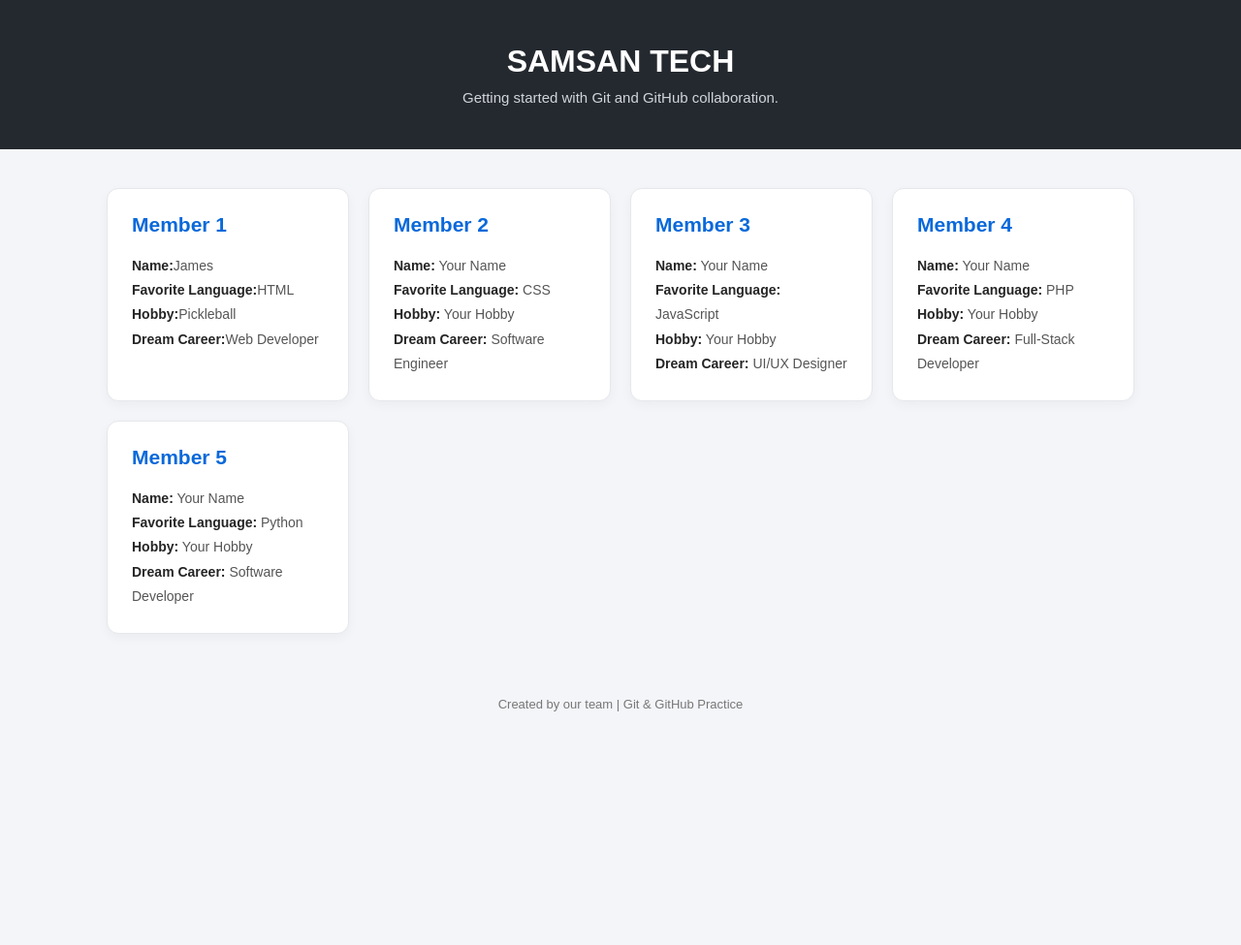
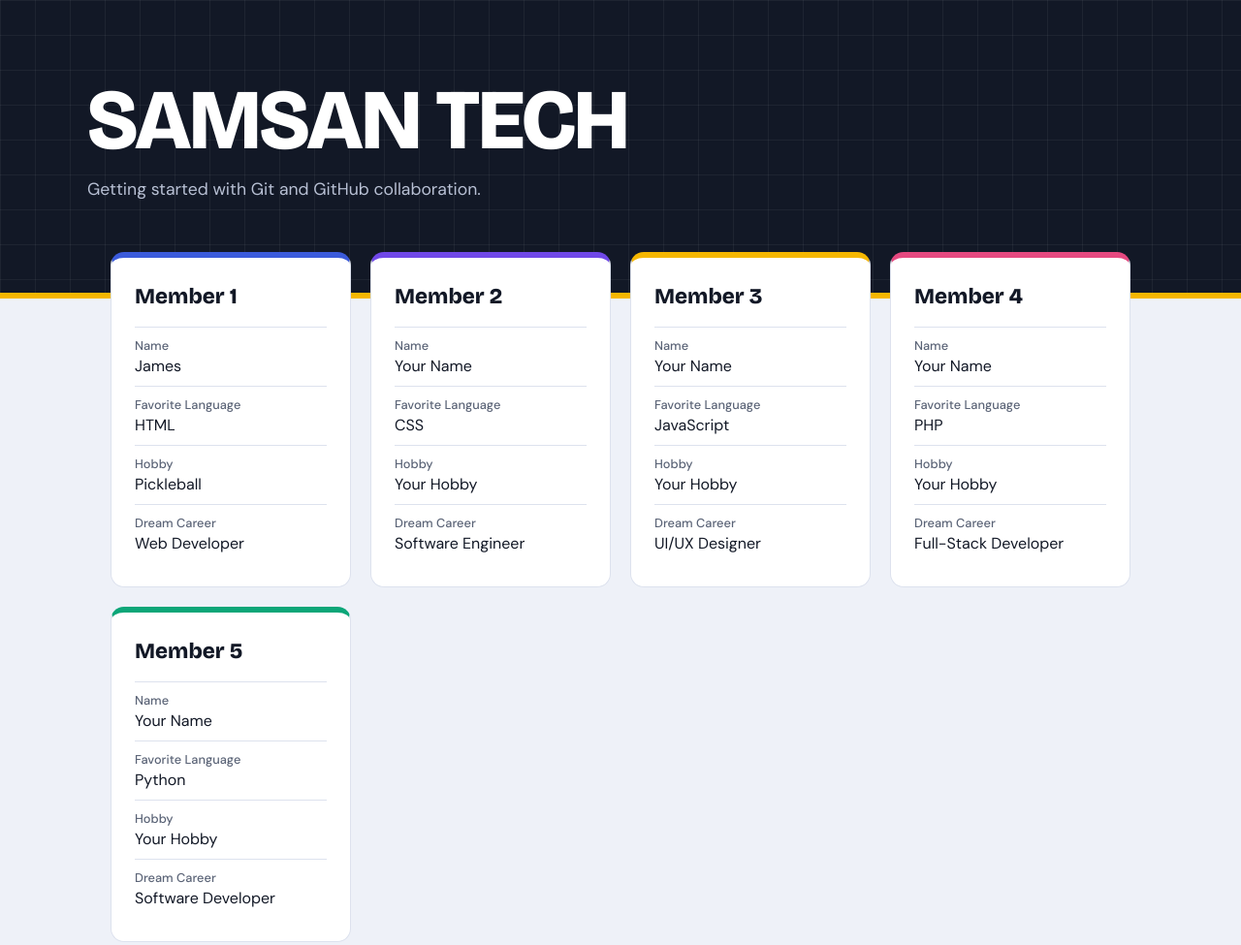
Before and after one commit to JloCbrd/git-practice, a plain HTML site: page index.html in a window 1280 px wide. Shown: the top 975 px of the page at 97% size. Before the commit the page ends 800 px from the top, so only its background shows below. Drawn offline with nearby package versions, Linux system fonts and the light colour scheme.

Commit message:
Improving Website

```diff
--- a/index.html
+++ b/index.html
@@ -1,17 +1,21 @@
-
 <!DOCTYPE html>
 <html lang="en">
 <head>
     <meta charset="UTF-8">
     <meta name="viewport" content="width=device-width, initial-scale=1.0">
     <title>Our Team | Git Practice</title>
+    <link rel="preconnect" href="https://fonts.googleapis.com">
+    <link rel="preconnect" href="https://fonts.gstatic.com" crossorigin>
+    <link href="https://fonts.googleapis.com/css2?family=Bricolage+Grotesque:wght@600;800&family=DM+Sans:wght@400;500;700&display=swap" rel="stylesheet">
     <link rel="stylesheet" href="style.css">
 </head>
 <body>
 
     <header>
-        <h1>SAMSAN TECH</h1>
-        <p>Getting started with Git and GitHub collaboration.</p>
+        <div class="hero">
+            <h1>SAMSAN TECH</h1>
+            <p>Getting started with Git and GitHub collaboration.</p>
+        </div>
     </header>
 
     <main class="team-container">
@@ -19,52 +23,52 @@
         <!-- Member 1 -->
         <div class="team-card">
             <h2>Member 1</h2>
-            <p><strong>Name:</strong>James</p>
-            <p><strong>Favorite Language:</strong>HTML</p>
-            <p><strong>Hobby:</strong>Pickleball</p>
-            <p><strong>Dream Career:</strong>Web Developer</p>
+            <p><strong>Name</strong> James</p>
+            <p><strong>Favorite Language</strong> HTML</p>
+            <p><strong>Hobby</strong> Pickleball</p>
+            <p><strong>Dream Career</strong> Web Developer</p>
         </div>
 
         <!-- Member 2 -->
         <div class="team-card">
             <h2>Member 2</h2>
-            <p><strong>Name:</strong> Your Name</p>
-            <p><strong>Favorite Language:</strong> CSS</p>
-            <p><strong>Hobby:</strong> Your Hobby</p>
-            <p><strong>Dream Career:</strong> Software Engineer</p>
+            <p><strong>Name</strong> Your Name</p>
+            <p><strong>Favorite Language</strong> CSS</p>
+            <p><strong>Hobby</strong> Your Hobby</p>
+            <p><strong>Dream Career</strong> Software Engineer</p>
         </div>
 
         <!-- Member 3 -->
         <div class="team-card">
             <h2>Member 3</h2>
-            <p><strong>Name:</strong> Your Name</p>
-            <p><strong>Favorite Language:</strong> JavaScript</p>
-            <p><strong>Hobby:</strong> Your Hobby</p>
-            <p><strong>Dream Career:</strong> UI/UX Designer</p>
+            <p><strong>Name</strong> Your Name</p>
+            <p><strong>Favorite Language</strong> JavaScript</p>
+            <p><strong>Hobby</strong> Your Hobby</p>
+            <p><strong>Dream Career</strong> UI/UX Designer</p>
         </div>
 
         <!-- Member 4 -->
         <div class="team-card">
             <h2>Member 4</h2>
-            <p><strong>Name:</strong> Your Name</p>
-            <p><strong>Favorite Language:</strong> PHP</p>
-            <p><strong>Hobby:</strong> Your Hobby</p>
-            <p><strong>Dream Career:</strong> Full-Stack Developer</p>
+            <p><strong>Name</strong> Your Name</p>
+            <p><strong>Favorite Language</strong> PHP</p>
+            <p><strong>Hobby</strong> Your Hobby</p>
+            <p><strong>Dream Career</strong> Full-Stack Developer</p>
         </div>
 
         <!-- Member 5 -->
         <div class="team-card">
             <h2>Member 5</h2>
-            <p><strong>Name:</strong> Your Name</p>
-            <p><strong>Favorite Language:</strong> Python</p>
-            <p><strong>Hobby:</strong> Your Hobby</p>
-            <p><strong>Dream Career:</strong> Software Developer</p>
+            <p><strong>Name</strong> Your Name</p>
+            <p><strong>Favorite Language</strong> Python</p>
+            <p><strong>Hobby</strong> Your Hobby</p>
+            <p><strong>Dream Career</strong> Software Developer</p>
         </div>
 
     </main>
 
     <footer>
-        <p>Created by our team | Git & GitHub Practice</p>
+        <p>Created by our team | Git &amp; GitHub Practice</p>
     </footer>
 
 </body>
--- a/style.css
+++ b/style.css
@@ -1,3 +1,15 @@
+:root {
+    --ink: #121826;
+    --paper: #eef1f8;
+    --card: #ffffff;
+    --muted: #5b6477;
+    --line: #dde2ee;
+    --blue: #3b5bdb;
+    --yellow: #f5b700;
+    --mint: #0ca678;
+    --pink: #e64980;
+    --violet: #7048e8;
+}
 
 * {
     margin: 0;
@@ -6,70 +18,122 @@
 }
 
 body {
-    font-family: Arial, sans-serif;
-    background: #f4f5f9;
-    color: #252525;
+    font-family: "DM Sans", Arial, sans-serif;
+    background: var(--paper);
+    color: var(--ink);
     min-height: 100vh;
+    display: flex;
+    flex-direction: column;
 }
 
+/* ---------- Header ---------- */
 header {
-    background: #24292f;
-    color: white;
-    text-align: center;
-    padding: 45px 20px;
+    background-color: var(--ink);
+    background-image:
+        linear-gradient(rgba(255, 255, 255, 0.05) 1px, transparent 1px),
+        linear-gradient(90deg, rgba(255, 255, 255, 0.05) 1px, transparent 1px);
+    background-size: 36px 36px;
+    color: #fff;
+    padding: 80px 24px 96px;
+    border-bottom: 6px solid var(--yellow);
+}
+
+.hero {
+    max-width: 1100px;
+    margin: 0 auto;
+    animation: rise 0.7s ease-out both;
 }
 
 header h1 {
-    font-size: 32px;
-    margin-bottom: 10px;
+    font-family: "Bricolage Grotesque", Arial, sans-serif;
+    font-weight: 800;
+    font-size: clamp(2.6rem, 8vw, 5.5rem);
+    line-height: 1;
+    letter-spacing: -0.02em;
+    margin-bottom: 16px;
 }
 
 header p {
-    color: #d1d5db;
-    font-size: 15px;
+    color: #b8c0d4;
+    font-size: 1.1rem;
+    max-width: 46ch;
 }
 
+@keyframes rise {
+    from { opacity: 0; transform: translateY(18px); }
+    to   { opacity: 1; transform: none; }
+}
+
+/* ---------- Cards ---------- */
 .team-container {
+    width: 100%;
     max-width: 1100px;
-    margin: 40px auto;
-    padding: 0 20px;
+    margin: -48px auto 56px;
+    padding: 0 24px;
     display: grid;
-    grid-template-columns: repeat(auto-fit, minmax(230px, 1fr));
+    grid-template-columns: repeat(auto-fit, minmax(240px, 1fr));
     gap: 20px;
+    flex: 1;
 }
 
 .team-card {
-    background: white;
-    padding: 25px;
-    border-radius: 12px;
-    border: 1px solid #e5e7eb;
-    box-shadow: 0 4px 12px rgba(0, 0, 0, 0.04);
-    transition: transform 0.2s ease;
+    --accent: var(--blue);
+    background: var(--card);
+    padding: 26px 24px 24px;
+    border-radius: 14px;
+    border: 1px solid var(--line);
+    border-top: 6px solid var(--accent);
+    transition: transform 0.2s ease, box-shadow 0.2s ease;
 }
 
+.team-card:nth-child(1) { --accent: var(--blue); }
+.team-card:nth-child(2) { --accent: var(--violet); }
+.team-card:nth-child(3) { --accent: var(--yellow); }
+.team-card:nth-child(4) { --accent: var(--pink); }
+.team-card:nth-child(5) { --accent: var(--mint); }
+
 .team-card:hover {
-    transform: translateY(-5px);
+    transform: translateY(-4px);
+    box-shadow: 0 14px 28px rgba(18, 24, 38, 0.1);
 }
 
 .team-card h2 {
-    color: #0969da;
+    font-family: "Bricolage Grotesque", Arial, sans-serif;
+    font-size: 1.4rem;
     margin-bottom: 18px;
-    font-size: 21px;
+    color: var(--ink);
 }
 
 .team-card p {
-    font-size: 14px;
-    line-height: 1.8;
-    color: #555;
+    padding: 10px 0;
+    border-top: 1px solid var(--line);
+    font-size: 1rem;
+    color: var(--ink);
 }
 
 .team-card strong {
-    color: #252525;
+    display: block;
+    font-size: 0.8rem;
+    font-weight: 500;
+    color: var(--muted);
+    margin-bottom: 2px;
 }
 
+/* ---------- Footer ---------- */
 footer {
+    background: var(--ink);
+    color: #b8c0d4;
     text-align: center;
-    padding: 25px;
-    color: #777;
-    font-size: 13px;
+    padding: 24px;
+    font-size: 0.9rem;
 }
+
+:focus-visible {
+    outline: 3px solid var(--blue);
+    outline-offset: 3px;
+}
+
+@media (prefers-reduced-motion: reduce) {
+    .hero { animation: none; }
+    .team-card { transition: none; }
+}
```
